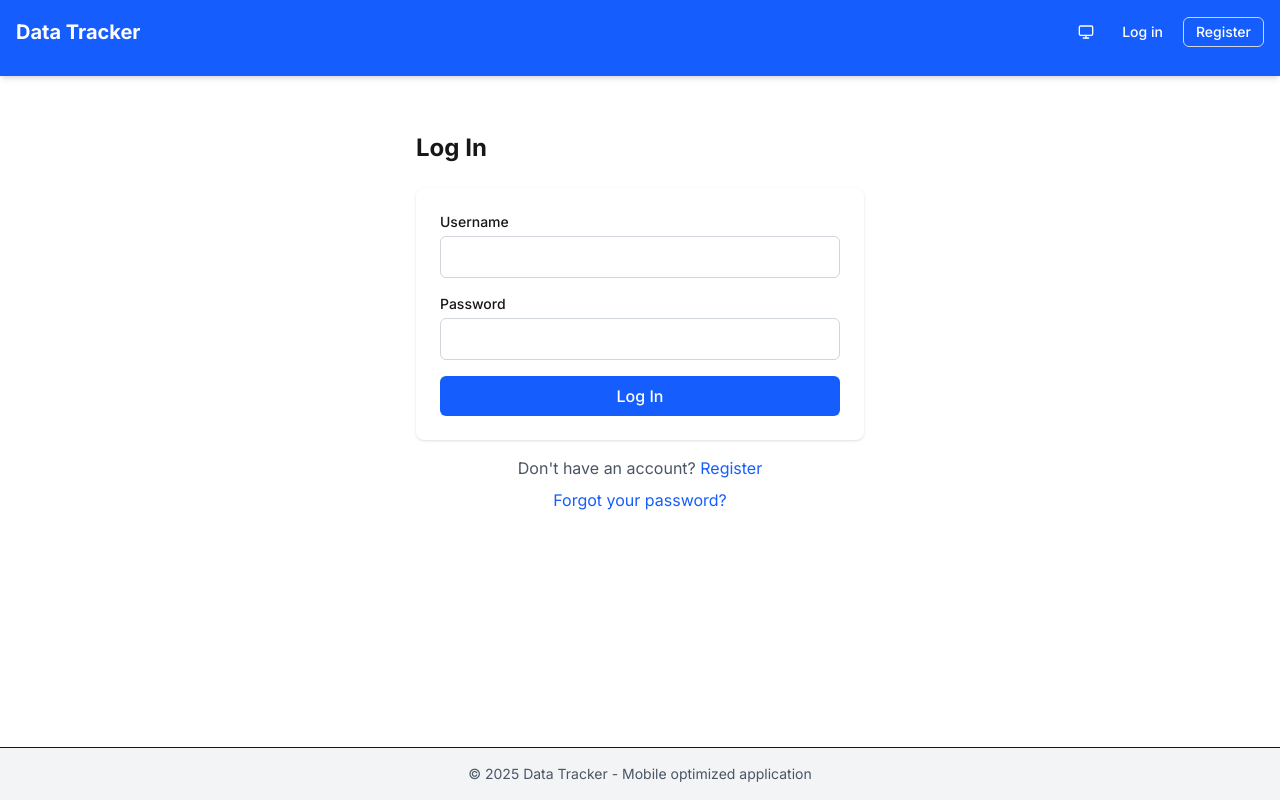
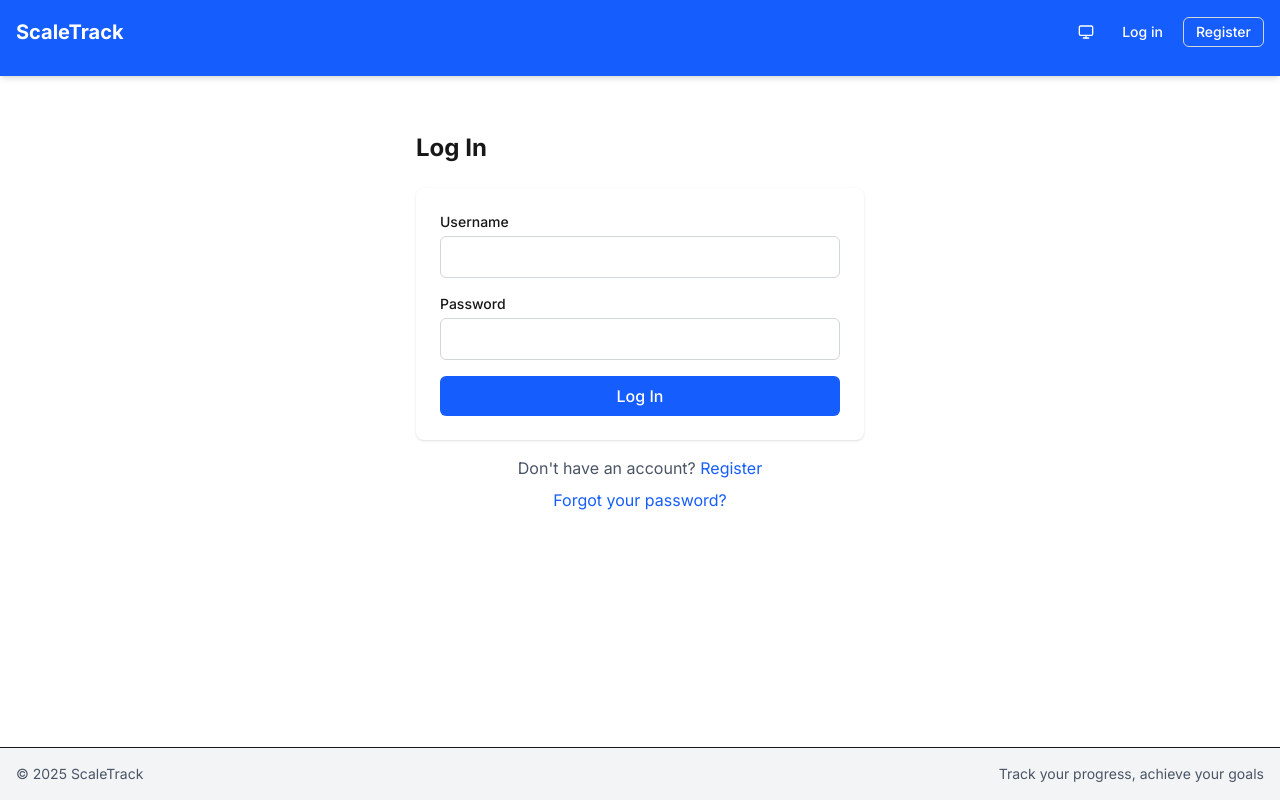
Before and after one commit to small-coding-dojo/weight-tracking, a Next.js app: page /login in a window 1280 px wide. Built offline with nearby package versions, Linux system fonts and the light colour scheme; no server answers.

Commit message:
rename application

```diff
--- a/src/app/layout.tsx
+++ b/src/app/layout.tsx
@@ -8,8 +8,8 @@ import { MainNav } from "@/components/main-nav";
 const inter = Inter({ subsets: ["latin"] });
 
 export const metadata: Metadata = {
-  title: "Data Tracker",
-  description: "A mobile application for data tracking",
+  title: "ScaleTrack",
+  description: "Track and visualize your weight journey",
 };
 
 export default function RootLayout({
@@ -26,7 +26,7 @@ export default function RootLayout({
             <header className="bg-blue-600 text-white shadow-md dark:bg-blue-800">
               <div className="container mx-auto px-4 py-4">
                 <div className="flex justify-between items-center mb-3">
-                  <h1 className="text-xl font-bold">Data Tracker</h1>
+                  <h1 className="text-xl font-bold">ScaleTrack</h1>
                   <UserNav />
                 </div>
                 <MainNav />
@@ -41,7 +41,17 @@ export default function RootLayout({
             {/* Footer */}
             <footer className="bg-gray-100 border-t dark:bg-gray-800 dark:border-gray-700">
               <div className="container mx-auto p-4 text-center text-sm text-gray-600 dark:text-gray-400">
-                &copy; 2025 Data Tracker - Mobile optimized application
+                <div className="flex flex-col md:flex-row justify-between items-center">
+                  <div>&copy; {new Date().getFullYear()} ScaleTrack</div>
+                  <div className="mt-2 md:mt-0">Track your progress, achieve your goals</div>
+                  {/*
+                  <div className="mt-2 md:mt-0 flex space-x-4">
+                    <a href="/privacy" className="hover:text-blue-600 dark:hover:text-blue-400">Privacy</a>
+                    <a href="/terms" className="hover:text-blue-600 dark:hover:text-blue-400">Terms</a>
+                    <a href="/help" className="hover:text-blue-600 dark:hover:text-blue-400">Help</a>
+                  </div>
+                  */}
+                </div>
               </div>
             </footer>
           </div>
```
